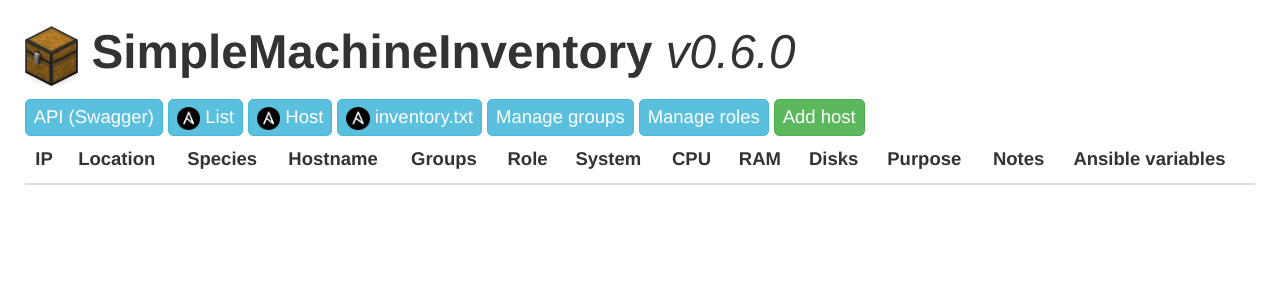
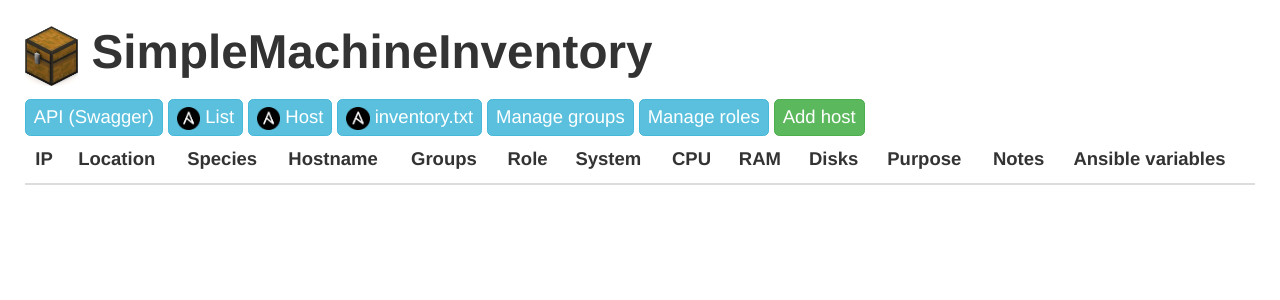
Before and after one commit to skowronski-cloud/simplemachineinventory, a Flask app: page / in a window 1280 px wide. Shown: the top 300 px of the page. Run offline with Flask 2, Linux system fonts and the light colour scheme; lists and menus that the app fills with data are empty; some libraries are stand-ins or nearby versions.

Commit message:
remove abstract version number

```diff
--- a/templates/index.html
+++ b/templates/index.html
@@ -74,7 +74,6 @@
         <h1>
           <img src="/static/chest.png" class="inlineImage" />
           <b>SimpleMachineInventory</b>
-          <i style="height: small">v0.6.0</i>
         </h1>
       </td>
       <td class="r" style="display: none">
```
